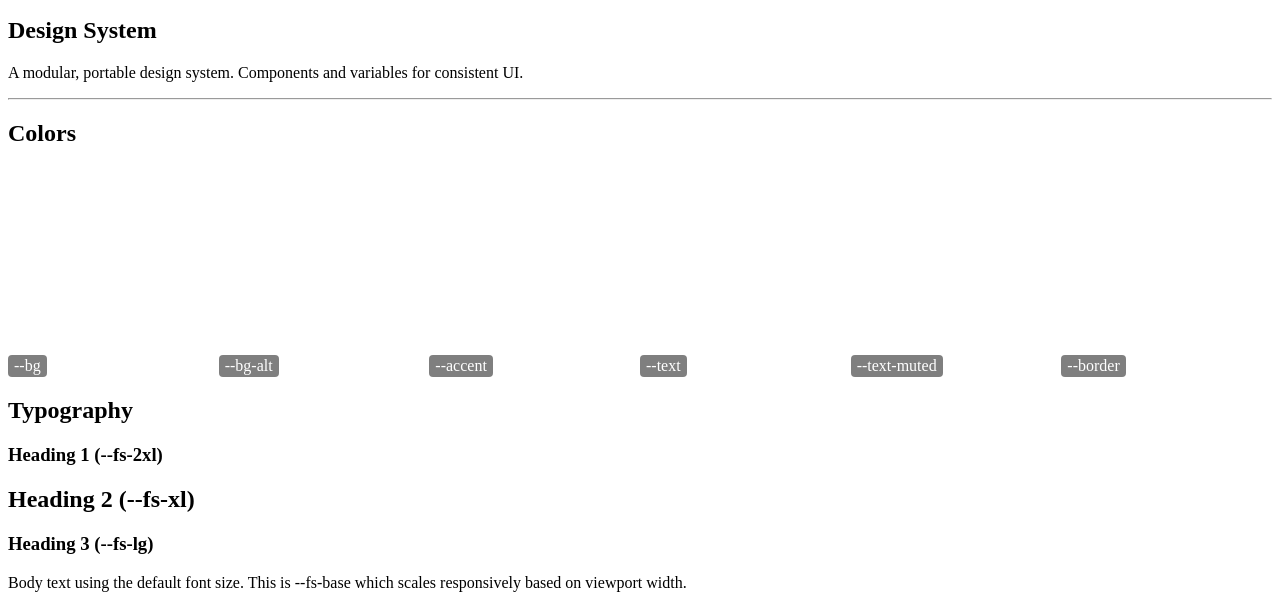
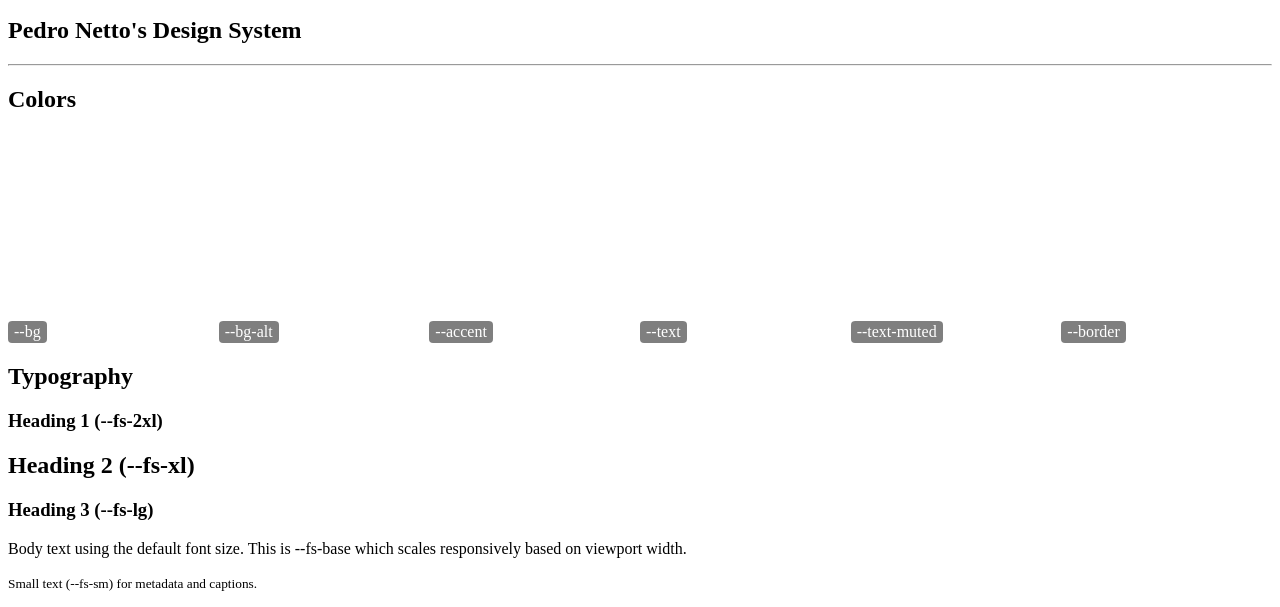
Before and after one commit to pnettto/design-system, a website: page src/index.html in a window 1280 px wide. Shown: the part 187-794 px from the top of the page. Drawn offline with Linux system fonts and the light colour scheme; files that its build step writes are made by us from their sources; files whose address does not match are found by name.

Commit message:
Changed header

```diff
--- a/src/index.html
+++ b/src/index.html
@@ -79,11 +79,7 @@
 
             <main>
                 <article class="design-system-showcase">
-                    <h1>Design System</h1>
-                    <p class="intro-text">
-                        A modular, portable design system. Components and
-                        variables for consistent UI.
-                    </p>
+                    <h1>Pedro Netto's Design System</h1>
 
                     <hr>
 
```
Also changed, not shown: src/gallery.html (+0 -4 lines), dist/gallery.html, dist/index.html.
